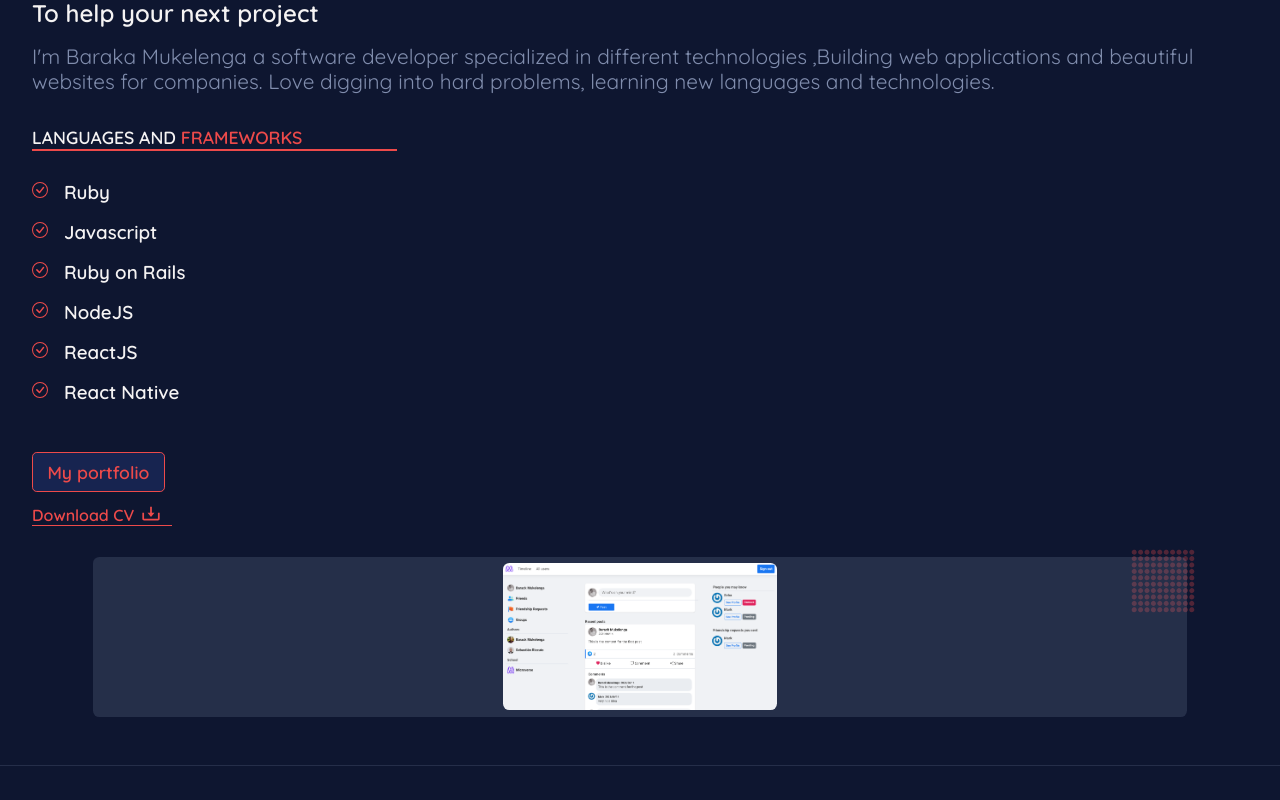
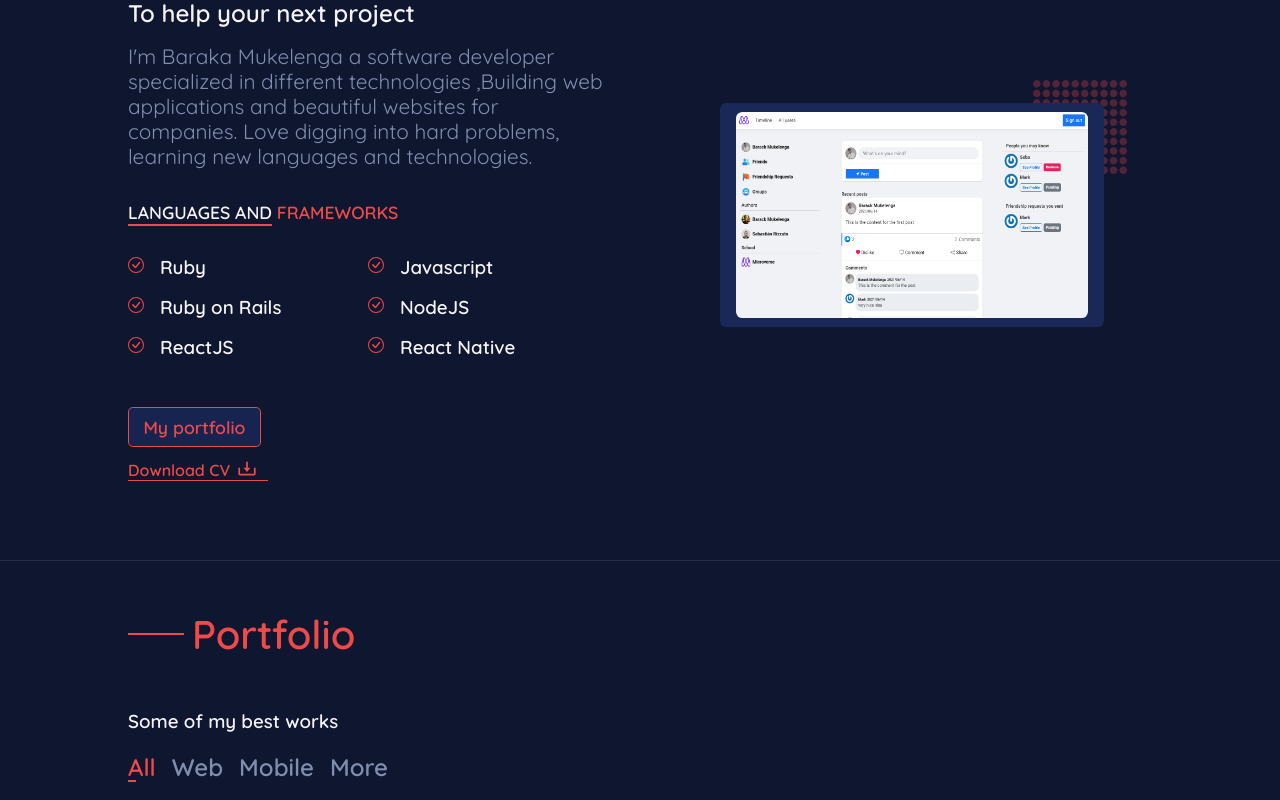
Before and after one commit to barackm/personal-portfolio, a React (Create React App) app: page / in a window 1280 px wide. Shown: the part 1280-2080 px from the top of the page. Built offline with nearby package versions, Linux system fonts and the light colour scheme.

Commit message:
Finsh the tabalet and desktop version of portfolio section

```diff
--- a/src/assets/css/main.css
+++ b/src/assets/css/main.css
@@ -1156,6 +1156,13 @@ li:hover ~ .cursor1 {
   .home-page-main-container .home-content-wrapper .image-content-wrapper .image-wrapper .years-of-experiance {
     right: -1rem;
   }
+  .home-page-main-container .home-content-wrapper .image-content-wrapper .image-wrapper .dots-svg {
+    position: absolute;
+    top: -1.5rem;
+    right: -1.5rem;
+    width: 6rem;
+    height: 6rem;
+  }
   .home-page-main-container .aside-links-wrapper {
     top: 20rem;
     right: 0.5rem;
@@ -1204,6 +1211,13 @@ li:hover ~ .cursor1 {
   .home-page-main-container .home-content-wrapper .image-content-wrapper .image-wrapper .years-of-experiance .experiance-text h5 {
     font-size: 0.9rem;
   }
+  .home-page-main-container .home-content-wrapper .image-content-wrapper .image-wrapper .dots-svg {
+    position: absolute;
+    top: -2.5rem;
+    right: -2.5rem;
+    width: 8rem;
+    height: 8rem;
+  }
   .home-page-main-container .home-content-wrapper .image-content-wrapper .image-wrapper .play-icon-wrapper {
     width: 5rem;
     height: 5rem;
@@ -1425,6 +1439,10 @@ li:hover ~ .cursor1 {
         -ms-flex-pack: center;
             justify-content: center;
   }
+  .what-i-do-main-container .left-area-coontainer .work-item-wrapper .icon-wrapper .web-img {
+    width: 3rem;
+    height: 3.5rem;
+  }
   .what-i-do-main-container .left-area-coontainer .work-item-wrapper .icon-wrapper .mobile-icon {
     height: 3rem;
   }
@@ -1450,6 +1468,10 @@ li:hover ~ .cursor1 {
   }
   .what-i-do-main-container .left-area-coontainer .work-item-wrapper .icon-wrapper .mobile-icon {
     height: 7rem;
+  }
+  .what-i-do-main-container .left-area-coontainer .work-item-wrapper .icon-wrapper .web-img {
+    width: 6rem;
+    height: 6.5rem;
   }
   .what-i-do-main-container .left-area-coontainer .work-item-wrapper .text-wrapper {
     margin-left: 1rem;
@@ -1567,9 +1589,8 @@ li:hover ~ .cursor1 {
 }
 
 .about-page-main-container .right-about-page-area .image-container {
-  width: 90%;
   height: 10rem;
-  background-color: rgba(131, 144, 175, 0.2);
+  background-color: #1a2857;
   border-radius: 0.4rem;
   position: relative;
   display: -webkit-box;
@@ -1609,6 +1630,59 @@ li:hover ~ .cursor1 {
   stroke: rgba(237, 74, 74, 0.3);
 }
 
+@media screen and (min-width: 768px) {
+  .about-page-main-container {
+    display: -webkit-box;
+    display: -ms-flexbox;
+    display: flex;
+    -webkit-box-pack: center;
+        -ms-flex-pack: center;
+            justify-content: center;
+    -webkit-box-align: center;
+        -ms-flex-align: center;
+            align-items: center;
+    -webkit-box-orient: horizontal;
+    -webkit-box-direction: normal;
+        -ms-flex-direction: row;
+            flex-direction: row;
+  }
+  .about-page-main-container .right-area-main-container {
+    -webkit-box-flex: 1;
+        -ms-flex: 1;
+            flex: 1;
+    margin-left: 4rem;
+  }
+  .about-page-main-container .right-area-main-container .about-work-details-wrapper {
+    -ms-grid-columns: (1fr)[2];
+        grid-template-columns: repeat(2, 1fr);
+  }
+  .about-page-main-container .right-about-page-area {
+    -webkit-box-flex: 1;
+        -ms-flex: 1;
+            flex: 1;
+    margin-right: 4rem;
+  }
+  .about-page-main-container .right-about-page-area .image-container {
+    height: 14rem;
+  }
+  .about-page-main-container .right-about-page-area .image-container .dots-svg.about {
+    position: absolute;
+    top: -1.5rem;
+    right: -1.5rem;
+    width: 6rem;
+    height: 6rem;
+  }
+}
+
+@media screen and (min-width: 1024px) {
+  .about-page-main-container .right-area-main-container {
+    margin-left: 8rem;
+  }
+  .about-page-main-container .right-about-page-area {
+    margin-right: 8rem;
+  }
+}
+
 .portfolio-main-container {
   display: -webkit-box;
   display: -ms-flexbox;
@@ -1719,6 +1793,60 @@ li:hover ~ .cursor1 {
   -ms-grid-columns: (1fr)[1];
       grid-template-columns: repeat(1, 1fr);
   grid-gap: 1rem;
+}
+
+@media screen and (min-width: 768px) {
+  .portfolio-main-container .portfolio-wrapper {
+    margin-left: 4rem;
+    margin-right: 4rem;
+  }
+  .portfolio-main-container .portfolio-wrapper .portfolio-works-wrapper .projects-grid-wrapper {
+    -ms-grid-columns: (1fr)[2];
+        grid-template-columns: repeat(2, 1fr);
+    grid-gap: 1.5rem;
+  }
+}
+
+@media screen and (min-width: 1024px) {
+  .portfolio-main-container .portfolio-wrapper {
+    margin-left: 8rem;
+    margin-right: 8rem;
+  }
+  .portfolio-main-container .portfolio-wrapper .portfolio-works-wrapper .links-wrapper {
+    display: -webkit-box;
+    display: -ms-flexbox;
+    display: flex;
+    -webkit-box-pack: center;
+        -ms-flex-pack: center;
+            justify-content: center;
+    -webkit-box-align: center;
+        -ms-flex-align: center;
+            align-items: center;
+    -webkit-box-orient: vertical;
+    -webkit-box-direction: normal;
+        -ms-flex-direction: column;
+            flex-direction: column;
+    -webkit-box-align: start;
+        -ms-flex-align: start;
+            align-items: flex-start;
+    margin: 2rem 0;
+  }
+  .portfolio-main-container .portfolio-wrapper .portfolio-works-wrapper .links-wrapper h3 {
+    color: #f5f3f3;
+  }
+  .portfolio-main-container .portfolio-wrapper .portfolio-works-wrapper .links-wrapper ul li {
+    margin-right: 1rem;
+  }
+  .portfolio-main-container .portfolio-wrapper .portfolio-works-wrapper .links-wrapper ul li a {
+    color: #808dad;
+    font-size: 1.5rem;
+    font-weight: bold;
+  }
+  .portfolio-main-container .portfolio-wrapper .portfolio-works-wrapper .projects-grid-wrapper {
+    -ms-grid-columns: (1fr)[3];
+        grid-template-columns: repeat(3, 1fr);
+    grid-gap: 1.5rem;
+  }
 }
 
 .contact-page-main-container {
@@ -2226,6 +2354,7 @@ li:hover ~ .cursor1 {
   font-size: 0.9rem;
   padding: 0.2rem 0.4rem;
   margin-right: 0.5rem;
+  margin-bottom: 0.5rem;
   border-radius: 0.2rem;
 }
 
@@ -2275,6 +2404,30 @@ li:hover ~ .cursor1 {
 .project-item-wrapper .project-images-preview img {
   width: 100%;
   height: 100%;
+}
+
+@media screen and (min-width: 480px) {
+  .project-item-wrapper .project-images-preview {
+    height: 18rem;
+  }
+}
+
+@media screen and (min-width: 550px) {
+  .project-item-wrapper .project-images-preview {
+    height: 22rem;
+  }
+}
+
+@media screen and (min-width: 768px) {
+  .project-item-wrapper .project-images-preview {
+    height: 16rem;
+  }
+}
+
+@media screen and (min-width: 1024px) {
+  .project-item-wrapper .project-images-preview {
+    height: 12rem;
+  }
 }
 
 .input-main-container {
--- a/src/assets/scss/pages/_about.scss
+++ b/src/assets/scss/pages/_about.scss
@@ -145,9 +145,9 @@
     @include flexCenter(row);
 
     .image-container {
-      width: 90%;
+      // width: 90%;
       height: 10rem;
-      background-color: $blueLighter;
+      background-color: lighten($blue, 10%);
       border-radius: 0.4rem;
       position: relative;
 
@@ -176,4 +176,44 @@
       }
     }
   }
+
+  @include min-width($tablet) {
+    @include flexCenter(row);
+
+    .right-area-main-container {
+      flex: 1;
+      margin-left: 4rem;
+
+      .about-work-details-wrapper {
+        grid-template-columns: repeat(2, 1fr);
+      }
+    }
+
+    .right-about-page-area {
+      flex: 1;
+      margin-right: 4rem;
+
+      .image-container {
+        height: 14rem;
+
+        .dots-svg.about {
+          position: absolute;
+          top: -1.5rem;
+          right: -1.5rem;
+          width: 6rem;
+          height: 6rem;
+        }
+      }
+    }
+  }
+
+  @include min-width($desktop) {
+    .right-area-main-container {
+      margin-left: 8rem;
+    }
+
+    .right-about-page-area {
+      margin-right: 8rem;
+    }
+  }
 }
--- a/src/assets/scss/pages/_common.scss
+++ b/src/assets/scss/pages/_common.scss
@@ -125,6 +125,7 @@
       font-size: 0.9rem;
       padding: 0.2rem 0.4rem;
       margin-right: 0.5rem;
+      margin-bottom: 0.5rem;
       border-radius: 0.2rem;
     }
   }
@@ -161,6 +162,30 @@
     img {
       width: 100%;
       height: 100%;
+    }
+  }
+
+  @include min-width($mobile) {
+    .project-images-preview {
+      height: 18rem;
+    }
+  }
+
+  @include min-width(550px) {
+    .project-images-preview {
+      height: 22rem;
+    }
+  }
+
+  @include min-width($tablet) {
+    .project-images-preview {
+      height: 16rem;
+    }
+  }
+
+  @include min-width($desktop) {
+    .project-images-preview {
+      height: 12rem;
     }
   }
 }
--- a/src/assets/scss/pages/_home.scss
+++ b/src/assets/scss/pages/_home.scss
@@ -957,6 +957,14 @@
           .years-of-experiance {
             right: -1rem;
           }
+
+          .dots-svg {
+            position: absolute;
+            top: -1.5rem;
+            right: -1.5rem;
+            width: 6rem;
+            height: 6rem;
+          }
         }
       }
     }
@@ -1006,6 +1014,14 @@
             }
           }
 
+          .dots-svg {
+            position: absolute;
+            top: -2.5rem;
+            right: -2.5rem;
+            width: 8rem;
+            height: 8rem;
+          }
+
           .play-icon-wrapper {
             width: 5rem;
             height: 5rem;
--- a/src/assets/scss/pages/_portfolio.scss
+++ b/src/assets/scss/pages/_portfolio.scss
@@ -190,4 +190,55 @@
       }
     }
   }
+
+  @include min-width($tablet) {
+    .portfolio-wrapper {
+      margin-left: 4rem;
+      margin-right: 4rem;
+
+      .portfolio-works-wrapper {
+        .projects-grid-wrapper {
+          grid-template-columns: repeat(2, 1fr);
+          grid-gap: 1.5rem;
+        }
+      }
+    }
+  }
+
+  @include min-width($desktop) {
+    .portfolio-wrapper {
+      margin-left: 8rem;
+      margin-right: 8rem;
+
+      .portfolio-works-wrapper {
+        .links-wrapper {
+          @include flexCenter(column);
+
+          align-items: flex-start;
+          margin: 2rem 0;
+
+          h3 {
+            color: $white;
+          }
+
+          ul {
+            li {
+              margin-right: 1rem;
+
+              a {
+                color: $lightBlue;
+                font-size: 1.5rem;
+                font-weight: bold;
+              }
+            }
+          }
+        }
+
+        .projects-grid-wrapper {
+          grid-template-columns: repeat(3, 1fr);
+          grid-gap: 1.5rem;
+        }
+      }
+    }
+  }
 }
--- a/src/assets/scss/pages/_work.scss
+++ b/src/assets/scss/pages/_work.scss
@@ -327,6 +327,11 @@
           margin-right: 0;
           justify-content: center;
 
+          .web-img {
+            width: 3rem;
+            height: 3.5rem;
+          }
+
           .mobile-icon {
             height: 3rem;
           }
@@ -356,6 +361,11 @@
           .mobile-icon {
             height: 7rem;
           }
+
+          .web-img {
+            width: 6rem;
+            height: 6.5rem;
+          }
         }
 
         .text-wrapper {
--- a/src/components/Portfolio.jsx
+++ b/src/components/Portfolio.jsx
@@ -12,6 +12,7 @@ export default class Portfolio extends Component {
       { id: 5, image: project1 },
       { id: 6, image: project1 },
     ];
+
     return (
       <div className="portfolio-main-container">
         <div className="portfolio-wrapper">
```
Also changed, not shown: 1 other file (tests, documents, lock files or other folders).
